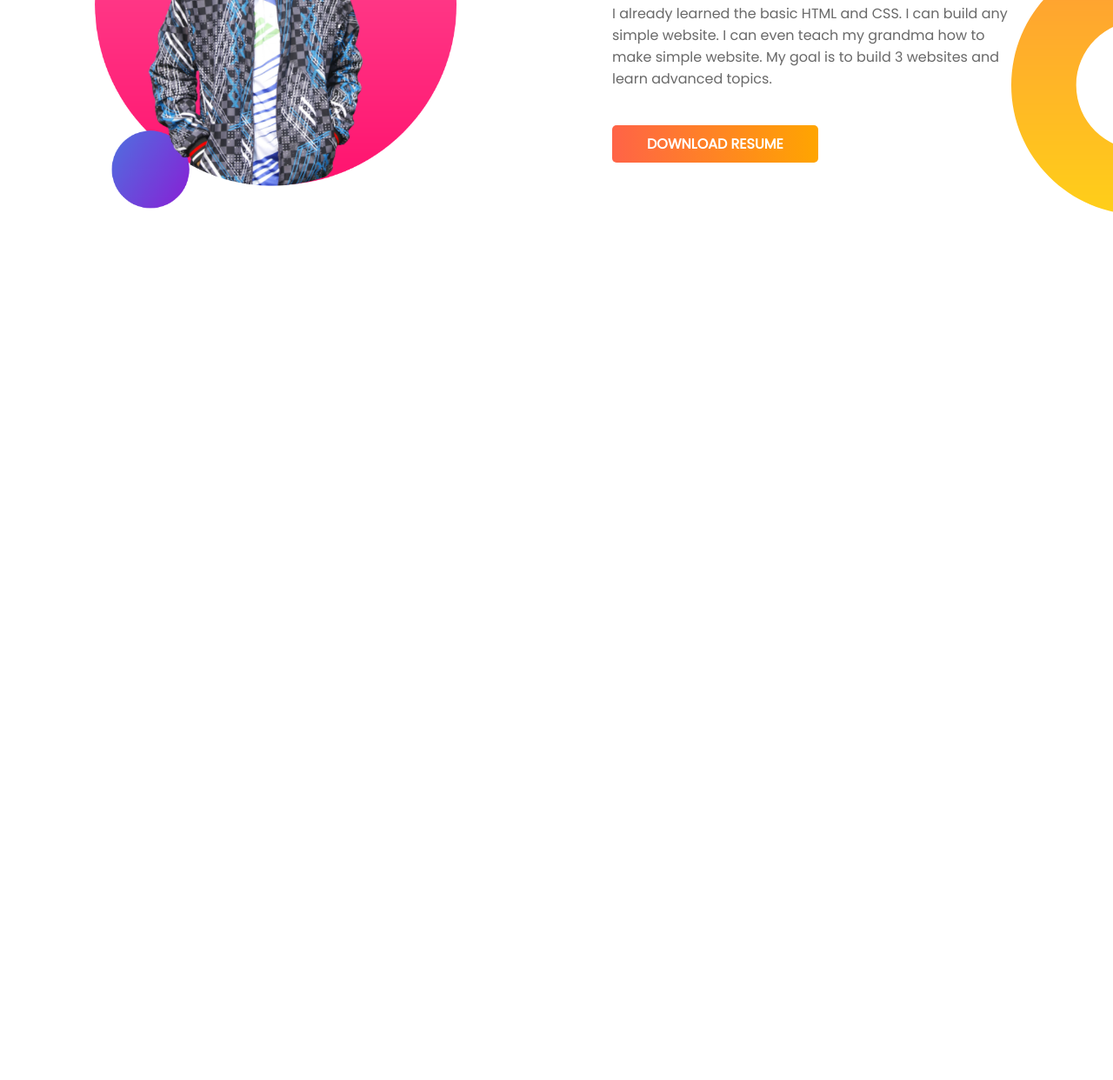
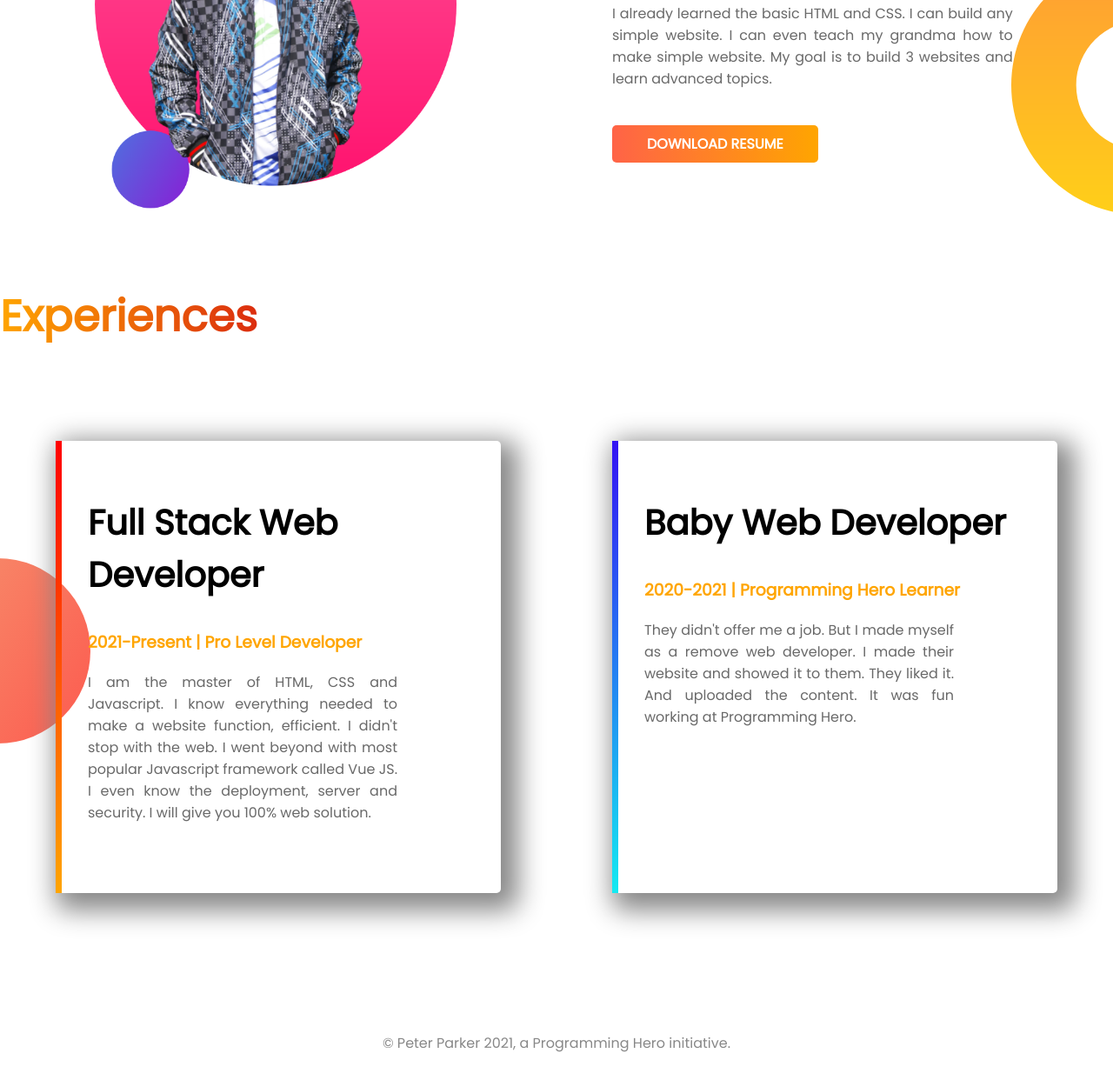
Before and after one commit to monzurshadhin/developer-portfolio, a plain HTML site: page index.html in a window 1280 px wide. Shown: the part 925-2167 px from the top of the page at 87% size. Before the commit the page ends 1252 px from the top, so only its background shows below. Drawn offline with Linux system fonts and the light colour scheme.

Commit message:
all complete

```diff
--- a/index.html
+++ b/index.html
@@ -51,5 +51,34 @@
         <a href="" class="button">DOWNLOAD RESUME</a>
       </div>
     </section>
+    <section class="experience-section">
+      <h1><span class="name-color">Experiences</span></h1>
+      <div class="main-div">
+        <div id="wed-dev-experience1" class="experience-half-width">
+          <h2>Full Stack Web Developer</h2>
+          <h3>2021-Present | Pro Level Developer</h3>
+          <p class="header-details">
+            I am the master of HTML, CSS and Javascript. I know everything
+            needed to make a website function, efficient. I didn't stop with the
+            web. I went beyond with most popular Javascript framework called Vue
+            JS. I even know the deployment, server and security. I will give you
+            100% web solution.
+          </p>
+        </div>
+        <div id="wed-dev-experience2" class="experience-half-width">
+          <h2>Baby Web Developer</h2>
+          <h3>2020-2021 | Programming Hero Learner</h3>
+          <p class="header-details">
+            They didn't offer me a job. But I made myself as a remove web
+            developer. I made their website and showed it to them. They liked
+            it. And uploaded the content. It was fun working at Programming
+            Hero.
+          </p>
+        </div>
+      </div>
+    </section>
+    <footer>
+      <p>© Peter Parker 2021, a Programming Hero initiative.</p>
+    </footer>
   </body>
 </html>
--- a/style.css
+++ b/style.css
@@ -32,6 +32,7 @@ h1 {
 .header-details {
   color: #696969;
   margin-bottom: 50px;
+  text-align: justify;
   width: 80%;
 }
 .button {
@@ -50,3 +51,46 @@ h1 {
   background-position: right bottom;
   margin-bottom: 80px;
 }
+.experience-section {
+  background-image: url(images/exp-bg.png);
+  background-repeat: no-repeat;
+  background-position: left center;
+}
+.experience-section h2 {
+  font-size: 40px;
+}
+.experience-section h3 {
+  color: orange;
+}
+.main-div {
+  display: flex;
+  padding-bottom: 80px;
+  margin: 0 auto;
+}
+
+.experience-half-width {
+  /*ofset-x,ofset-y,blur-radius,spread-radius,color */
+  box-shadow: 10px 10px 30px 10px #888888;
+
+  width: 40%;
+  padding: 30px;
+  margin: 5%;
+  border-radius: 5px;
+}
+#wed-dev-experience1 {
+  border-left: 7px solid black;
+  border-image: linear-gradient(red, orange);
+
+  border-image-slice: 1;
+}
+#wed-dev-experience2 {
+  border-left: 7px solid black;
+  border-image: linear-gradient(rgb(52, 18, 243), rgb(20, 234, 241));
+
+  border-image-slice: 1;
+}
+footer p {
+  text-align: center;
+  color: #888888;
+  margin-bottom: 30px;
+}
```
